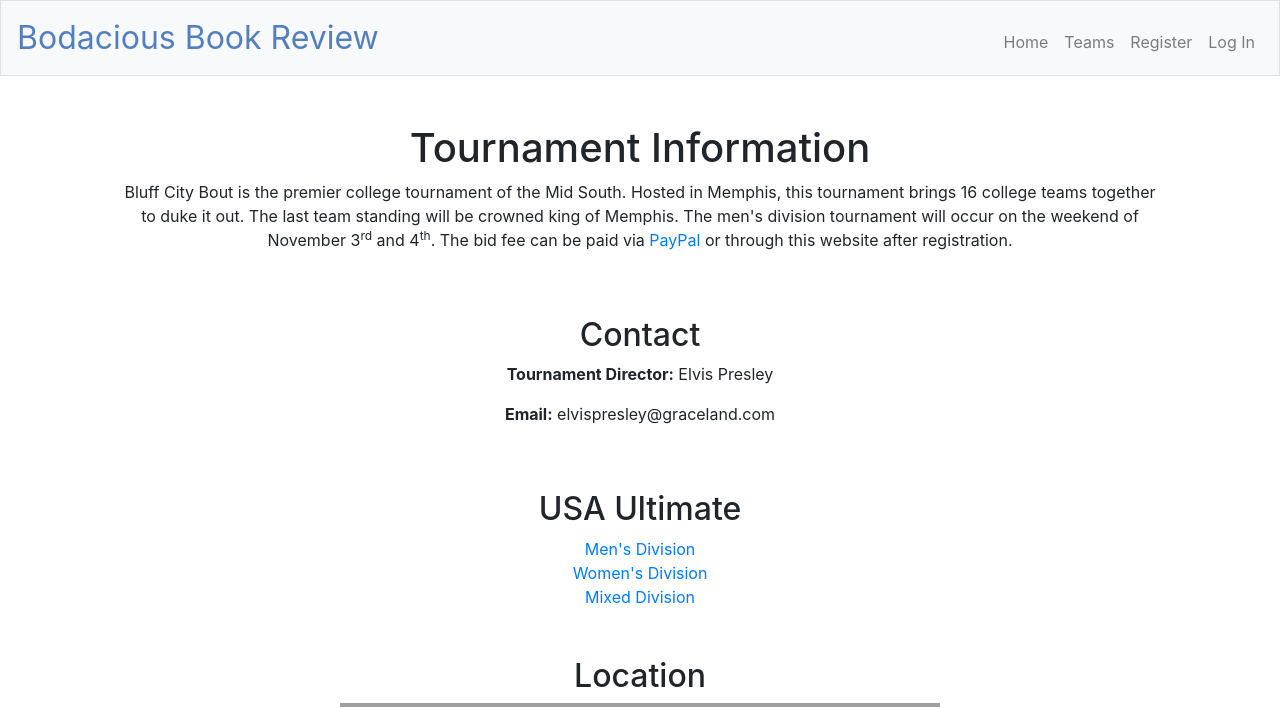
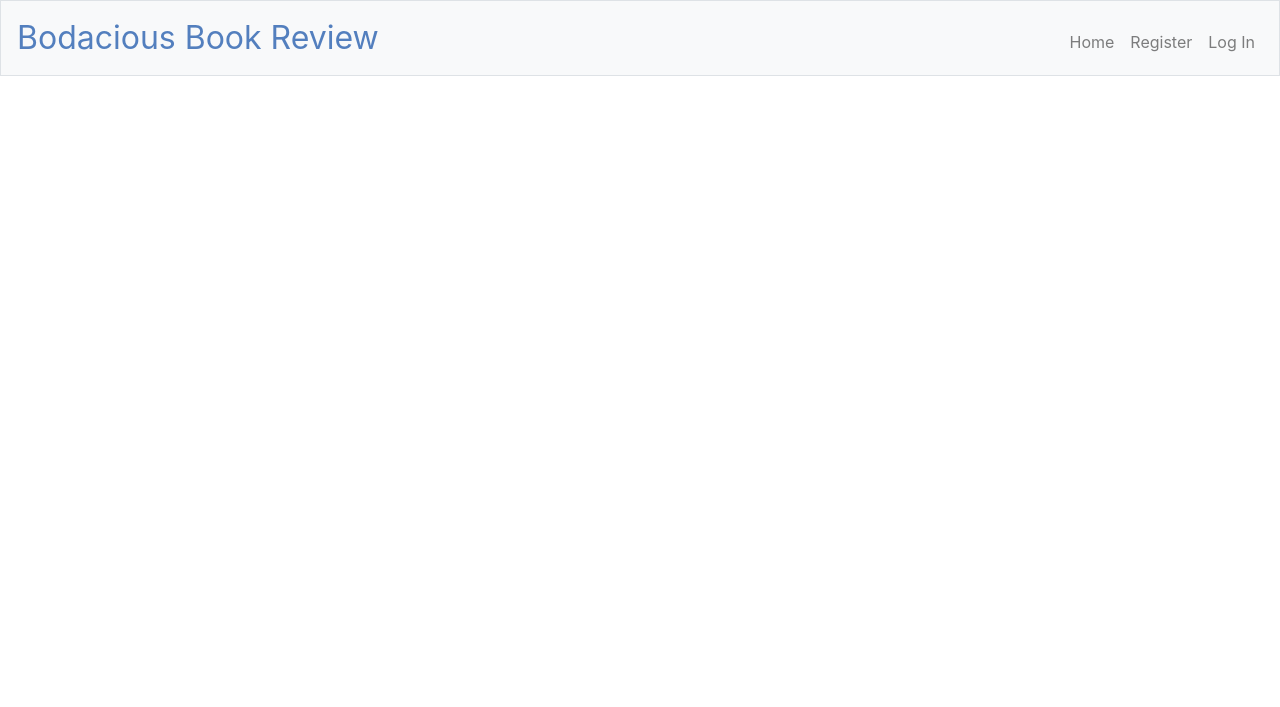
Before and after one commit to jtew396/project1, a Flask app: page / in a window 1280 px wide. Shown: the top 707 px of the page. After the commit the page ends 76 px from the top, so only its background shows below. Run offline with Flask 2, Linux system fonts and the light colour scheme; some libraries are stand-ins or nearby versions; grey boxes are pictures that could not be loaded.

Commit message:
updating the website

```diff
--- a/application.py
+++ b/application.py
@@ -26,3 +26,9 @@ def index():
     """ Show the index page for the Book Review Website """
 
     return render_template("index.html")
+
+@app.route("/register", methods=["GET"])
+def register():
+    """ Allow users to register for the Book Review Website """
+
+    return render_template("register.html")
--- a/templates/index.html
+++ b/templates/index.html
@@ -6,48 +6,6 @@
 
 {% block main %}
 
-    <div>
-        <h1>
-            Tournament Information
-        </h1>
-        <p>
-            Bluff City Bout is the premier college tournament of the Mid South. Hosted in Memphis, this tournament brings 16
-            college teams together to duke it out. The last team standing will be crowned king of Memphis. The men's division
-            tournament will occur on the weekend of November 3<sup>rd</sup> and 4<sup>th</sup>.
 
-            The bid fee can be paid via <a href="https://www.paypal.com/" target="_blank">PayPal</a> or through this website after registration.
-        </p>
-    </div>
-    <br>
-    <br>
-    <div>
-        <h2>
-            Contact
-        </h2>
-        <p>
-            <b>Tournament Director:</b> Elvis Presley
-        </p>
-        <p>
-            <b>Email:</b> elvispresley@graceland.com
-        </p>
-    </div>
-    <br>
-    <br>
-    <div>
-        <h2>
-            USA Ultimate
-        </h2>
-        <a href="https://www.usaultimate.org/" target="_blank">Men's Division</a><br>
-        <a href="https://www.usaultimate.org/" target="_blank">Women's Division</a><br>
-        <a href="https://www.usaultimate.org/" target="_blank">Mixed Division</a>
-    </div>
-    <br>
-    <br>
-    <div>
-        <h2>
-            Location
-        </h2>
-        <iframe src="https://www.google.com/maps/embed?pb=!1m18!1m12!1m3!1d3267.31052786745!2d-89.76665848475909!3d35.02396068035255!2m3!1f0!2f0!3f0!3m2!1i1024!2i768!4f13.1!3m3!1m2!1s0x887f9745b26e1e15%3A0x5c68b470389b2056!2sMike+Rose+Soccer+Complex!5e0!3m2!1sen!2sus!4v1533160229253" width="600" height="450" frameborder="0" style="border:0" allowfullscreen></iframe>
-    </div>
 
 {% endblock %}
--- a/templates/layout.html
+++ b/templates/layout.html
@@ -31,17 +31,13 @@
             <div class="collapse navbar-collapse" id="navbar">
                 {% if session.user_id %}
                     <ul class="navbar-nav mr-auto mt-2">
-                        <li class="nav-item"><a class="nav-link" href="/roster">Edit Roster</a></li>
-                        <li class="nav-item"><a class="nav-link" href="https://www.paypal.com">Pay Bid Fee</a></li>
                     </ul>
                     <ul class="navbar-nav ml-auto mt-2">
-                        <li class="nav-item"><a class="nav-link" href="/teams">Teams</a></li>
                         <li class="nav-item"><a class="nav-link" href="/logout">Log Out</a></li>
                     </ul>
                 {% else %}
                     <ul class="navbar-nav ml-auto mt-2">
                         <li class="nav-item"><a class="nav-link" href="/">Home</a></li>
-                        <li class="nav-item"><a class="nav-link" href="/teams">Teams</a></li>
                         <li class="nav-item"><a class="nav-link" href="/register">Register</a></li>
                         <li class="nav-item"><a class="nav-link" href="/login">Log In</a></li>
                     </ul>
```
Also changed, not shown: templates/register.html (added, +40 -0 lines).
